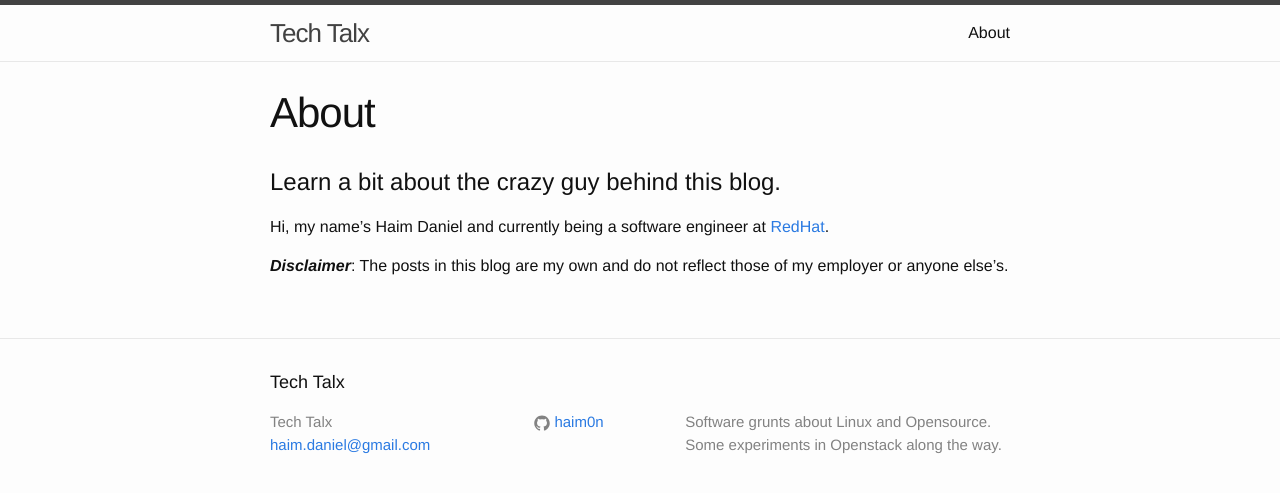
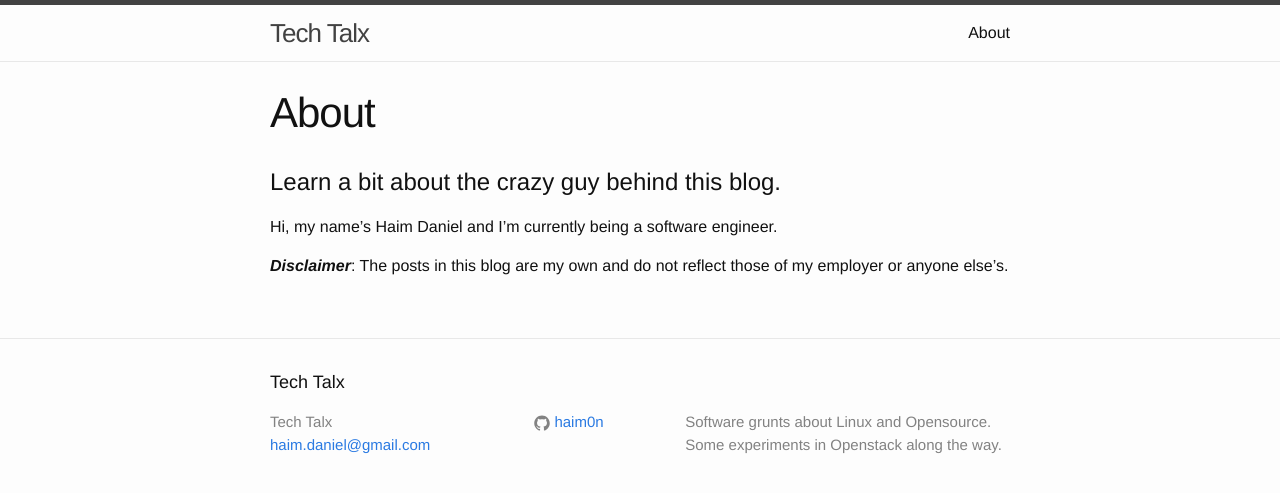
Before and after one commit to haim0n/haim0n.github.io, a Jekyll site: the page built from about.md, in a window 1280 px wide. Shown: the top 493 px of the page. Built offline with Jekyll 4.4.1, drawn with Linux system fonts in a browser that asks for light colours.

Commit message:
updated about.md

```diff
--- a/about.md
+++ b/about.md
@@ -6,6 +6,6 @@ permalink: /about/
 
 # Learn a bit about the crazy guy behind this blog.
 
-Hi, my name's Haim Daniel and currently being a software engineer at [RedHat](http://www.redhat.com/en).
+Hi, my name's Haim Daniel and I'm currently being a software engineer.
 
 ***Disclaimer***: The posts in this blog are my own and do not reflect those of my employer or anyone else's.
```
